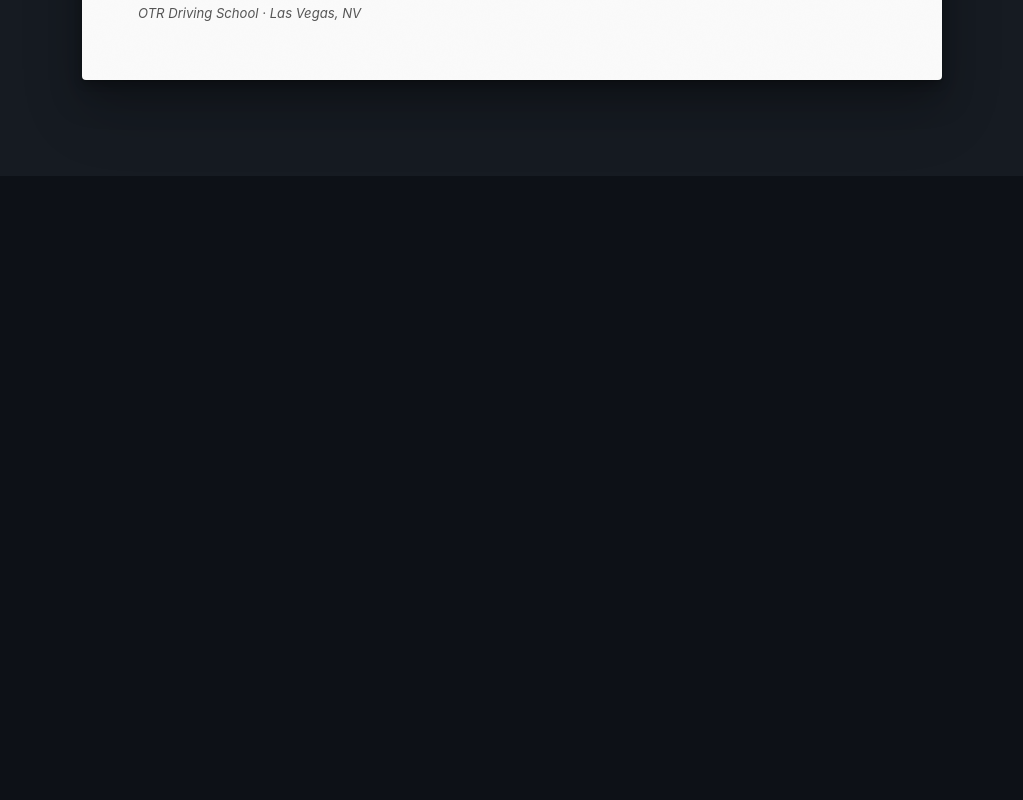
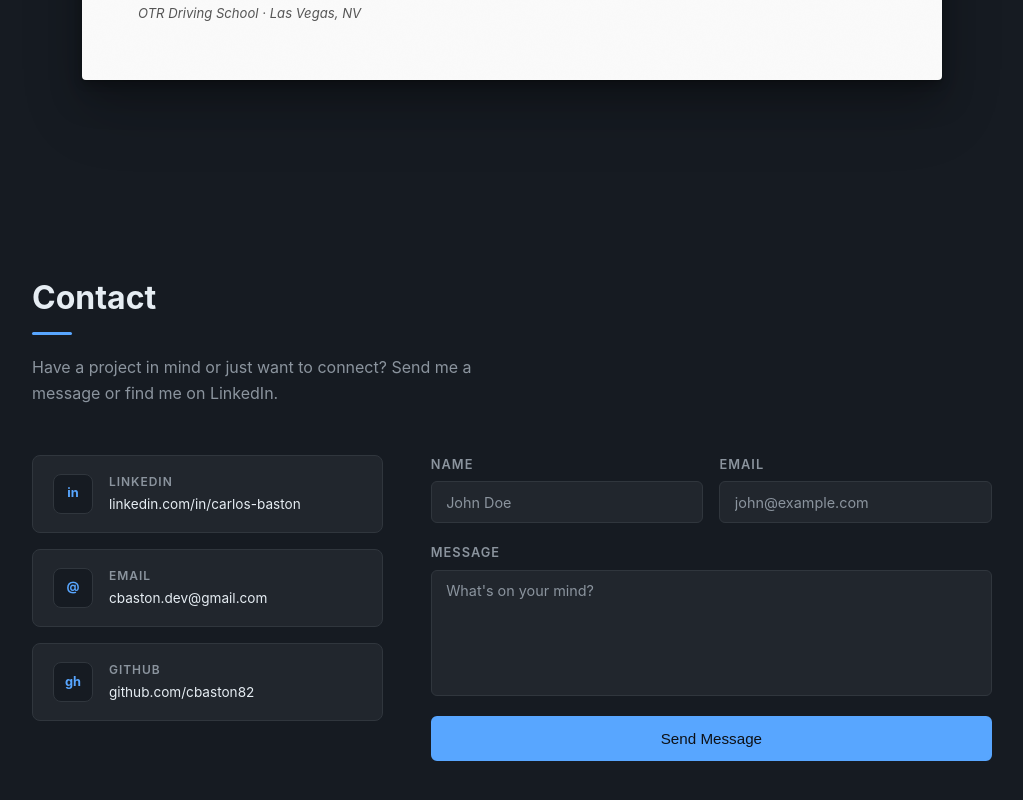
Before and after one commit to cbaston82/carlos-portfolio, a React (Vite) app: page / in a window 1280 px wide. Shown: the part 6621-7421 px from the top of the page, without its empty margins (128-1151 px from the left). Before the commit the page ends 6797 px from the top, so only its background shows below. Built offline with nearby package versions, Linux system fonts and the light colour scheme.

Commit message:
Add Contact section, fix LinkedIn URL and email across all components

```diff
--- a/src/App.jsx
+++ b/src/App.jsx
@@ -5,6 +5,7 @@ import About from './components/About'
 import Skills from './components/Skills'
 import Portfolio from './components/Portfolio'
 import Resume from './components/Resume'
+import Contact from './components/Contact'
 
 function App() {
   return (
@@ -15,6 +16,7 @@ function App() {
       <Skills />
       <Portfolio />
       <Resume />
+      <Contact />
     </>
   )
 }
--- /dev/null
+++ b/src/components/Contact.css
@@ -0,0 +1,168 @@
+.contact {
+  padding: 6rem 1.5rem;
+  background: var(--surface);
+}
+
+.contact-inner {
+  max-width: 960px;
+  margin: 0 auto;
+}
+
+.contact-header {
+  margin-bottom: 3rem;
+}
+
+.contact-sub {
+  color: var(--muted);
+  font-size: 1rem;
+  margin-top: 0.5rem;
+  max-width: 480px;
+}
+
+/* Two-column layout */
+.contact-body {
+  display: grid;
+  grid-template-columns: 1fr 1.6fr;
+  gap: 3rem;
+  align-items: start;
+}
+
+/* Link cards */
+.contact-links {
+  display: flex;
+  flex-direction: column;
+  gap: 1rem;
+}
+
+.contact-link-card {
+  display: flex;
+  align-items: center;
+  gap: 1rem;
+  background: var(--card);
+  border: 1px solid var(--border);
+  border-radius: 8px;
+  padding: 1rem 1.25rem;
+  text-decoration: none;
+  transition: border-color 0.2s;
+}
+
+.contact-link-card:hover {
+  border-color: var(--accent);
+}
+
+.contact-link-icon {
+  width: 40px;
+  height: 40px;
+  border-radius: 8px;
+  background: var(--surface);
+  border: 1px solid var(--border);
+  display: flex;
+  align-items: center;
+  justify-content: center;
+  font-size: 0.8rem;
+  font-weight: 700;
+  color: var(--accent);
+  flex-shrink: 0;
+}
+
+.contact-link-label {
+  font-size: 0.75rem;
+  color: var(--muted);
+  text-transform: uppercase;
+  letter-spacing: 0.08em;
+  font-weight: 600;
+  margin-bottom: 0.2rem;
+}
+
+.contact-link-value {
+  font-size: 0.85rem;
+  color: var(--text);
+}
+
+/* Form */
+.contact-form {
+  display: flex;
+  flex-direction: column;
+  gap: 1.25rem;
+}
+
+.form-row {
+  display: grid;
+  grid-template-columns: 1fr 1fr;
+  gap: 1rem;
+}
+
+.form-group {
+  display: flex;
+  flex-direction: column;
+  gap: 0.4rem;
+}
+
+.form-group label {
+  font-size: 0.8rem;
+  font-weight: 600;
+  color: var(--muted);
+  text-transform: uppercase;
+  letter-spacing: 0.08em;
+}
+
+.form-group input,
+.form-group textarea {
+  background: var(--card);
+  border: 1px solid var(--border);
+  border-radius: 6px;
+  color: var(--text);
+  font-family: inherit;
+  font-size: 0.9rem;
+  padding: 0.7rem 0.9rem;
+  outline: none;
+  transition: border-color 0.2s;
+  resize: none;
+}
+
+.form-group input::placeholder,
+.form-group textarea::placeholder {
+  color: var(--muted);
+}
+
+.form-group input:focus,
+.form-group textarea:focus {
+  border-color: var(--accent);
+}
+
+/* Success state */
+.contact-success {
+  display: flex;
+  flex-direction: column;
+  justify-content: center;
+  align-items: center;
+  text-align: center;
+  gap: 0.5rem;
+  background: var(--card);
+  border: 1px solid var(--border);
+  border-radius: 8px;
+  padding: 3rem;
+  height: 100%;
+}
+
+.contact-success-title {
+  font-size: 1.25rem;
+  font-weight: 700;
+  color: var(--text);
+}
+
+.contact-success-sub {
+  font-size: 0.9rem;
+  color: var(--muted);
+}
+
+/* Responsive */
+@media (max-width: 720px) {
+  .contact-body {
+    grid-template-columns: 1fr;
+  }
+
+  .form-row {
+    grid-template-columns: 1fr;
+  }
+}
--- /dev/null
+++ b/src/components/Contact.jsx
@@ -0,0 +1,120 @@
+import { useState } from 'react'
+import './Contact.css'
+
+function Contact() {
+  const [submitted, setSubmitted] = useState(false)
+  const [sending, setSending]     = useState(false)
+
+  async function handleSubmit(e) {
+    e.preventDefault()
+    setSending(true)
+
+    const form = e.target
+    const data = new FormData(form)
+
+    try {
+      await fetch('/', {
+        method: 'POST',
+        headers: { 'Content-Type': 'application/x-www-form-urlencoded' },
+        body: new URLSearchParams(data).toString(),
+      })
+      setSubmitted(true)
+    } catch {
+      alert('Something went wrong. Try emailing me directly at cbaston.dev@gmail.com')
+    } finally {
+      setSending(false)
+    }
+  }
+
+  return (
+    <section id="contact" className="contact">
+      <div className="contact-inner">
+        <div className="contact-header">
+          <h2 className="section-heading">Contact</h2>
+          <p className="contact-sub">
+            Have a project in mind or just want to connect? Send me a message or find me on LinkedIn.
+          </p>
+        </div>
+
+        <div className="contact-body">
+          <div className="contact-links">
+            <a
+              href="https://www.linkedin.com/in/carlos-baston-04341484/"
+              target="_blank"
+              rel="noreferrer"
+              className="contact-link-card"
+            >
+              <span className="contact-link-icon">in</span>
+              <div>
+                <p className="contact-link-label">LinkedIn</p>
+                <p className="contact-link-value">linkedin.com/in/carlos-baston</p>
+              </div>
+            </a>
+
+            <a href="mailto:cbaston.dev@gmail.com" className="contact-link-card">
+              <span className="contact-link-icon">@</span>
+              <div>
+                <p className="contact-link-label">Email</p>
+                <p className="contact-link-value">cbaston.dev@gmail.com</p>
+              </div>
+            </a>
+
+            <a
+              href="https://github.com/cbaston82"
+              target="_blank"
+              rel="noreferrer"
+              className="contact-link-card"
+            >
+              <span className="contact-link-icon">gh</span>
+              <div>
+                <p className="contact-link-label">GitHub</p>
+                <p className="contact-link-value">github.com/cbaston82</p>
+              </div>
+            </a>
+          </div>
+
+          {submitted ? (
+            <div className="contact-success">
+              <p className="contact-success-title">Message sent!</p>
+              <p className="contact-success-sub">Thanks for reaching out — I'll get back to you soon.</p>
+            </div>
+          ) : (
+            <form
+              className="contact-form"
+              name="contact"
+              method="POST"
+              data-netlify="true"
+              netlify-honeypot="bot-field"
+              onSubmit={handleSubmit}
+            >
+              <input type="hidden" name="form-name" value="contact" />
+              <input type="hidden" name="bot-field" />
+
+              <div className="form-row">
+                <div className="form-group">
+                  <label htmlFor="name">Name</label>
+                  <input id="name" name="name" type="text" placeholder="John Doe" required />
+                </div>
+                <div className="form-group">
+                  <label htmlFor="email">Email</label>
+                  <input id="email" name="email" type="email" placeholder="john@example.com" required />
+                </div>
+              </div>
+
+              <div className="form-group">
+                <label htmlFor="message">Message</label>
+                <textarea id="message" name="message" rows="6" placeholder="What's on your mind?" required />
+              </div>
+
+              <button type="submit" className="btn btn-primary" disabled={sending}>
+                {sending ? 'Sending…' : 'Send Message'}
+              </button>
+            </form>
+          )}
+        </div>
+      </div>
+    </section>
+  )
+}
+
+export default Contact
--- a/src/components/Resume.jsx
+++ b/src/components/Resume.jsx
@@ -111,11 +111,11 @@ function Resume() {
             <div className="resume-header-meta">
               <span>Las Vegas, NV</span>
               <span>·</span>
-              <a href="mailto:carlosbaston82@gmail.com">carlosbaston82@gmail.com</a>
+              <a href="mailto:cbaston.dev@gmail.com">cbaston.dev@gmail.com</a>
               <span>·</span>
               <a href="https://github.com/cbaston82" target="_blank" rel="noreferrer">github.com/cbaston82</a>
               <span>·</span>
-              <a href="https://www.linkedin.com/in/carlosbaston" target="_blank" rel="noreferrer">linkedin.com/in/carlosbaston</a>
+              <a href="https://www.linkedin.com/in/carlos-baston-04341484/" target="_blank" rel="noreferrer">linkedin.com/in/carlos-baston</a>
             </div>
           </div>
 
```
Also changed, not shown: 1 other file (tests, documents, lock files or other folders).
